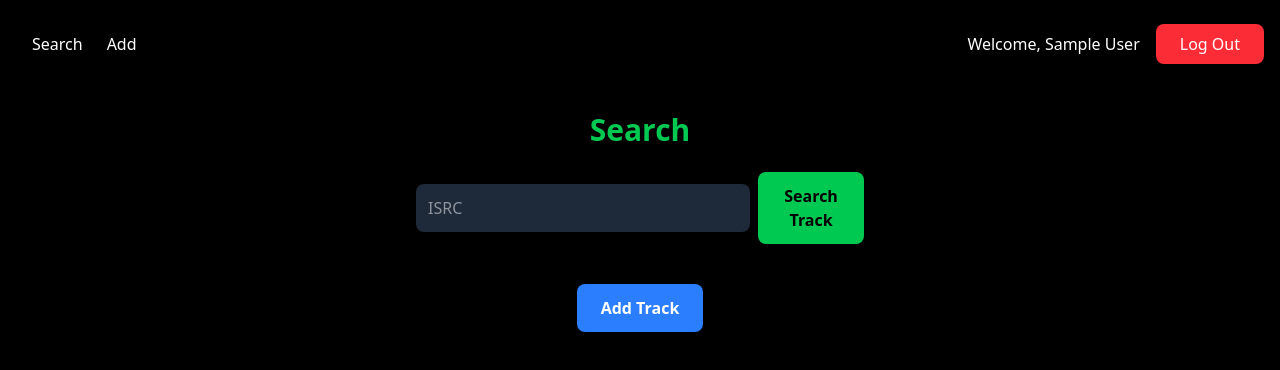
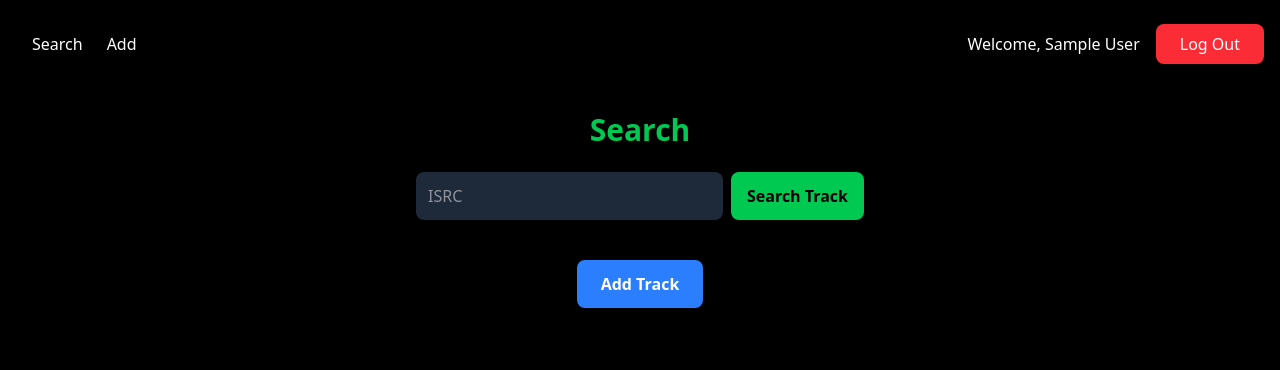
Before and after one commit to karinagb/Track_App, a React (Vite) app: page /track_app/search in a window 1280 px wide. Shown: the top 370 px of the page. Built offline with nearby package versions, Linux system fonts and the light colour scheme; sample sign-in values are in the browser's storage.

Commit message:
button width fix

```diff
--- a/src/pages/Add.tsx
+++ b/src/pages/Add.tsx
@@ -24,7 +24,7 @@ function Add() {
           />
           <button
             onClick={addTrack}
-            className="px-4 py-3 bg-green-500 text-black font-semibold rounded-lg hover:bg-green-400 transition">
+            className="inline-flex whitespace-nowrap px-4 py-3 bg-green-500 text-black font-semibold rounded-lg hover:bg-green-400 transition">
             Add Track
           </button>
         </div>
--- a/src/pages/Search.tsx
+++ b/src/pages/Search.tsx
@@ -26,7 +26,7 @@ function Search() {
           />
           <button
             onClick={searchTrack}
-            className="px-4 py-3 bg-green-500 text-black font-semibold rounded-lg hover:bg-green-400 transition">
+            className="inline-flex whitespace-nowrap px-4 py-3 bg-green-500 text-black font-semibold rounded-lg hover:bg-green-400 transition">
             Search Track
           </button>
         </div>
```
